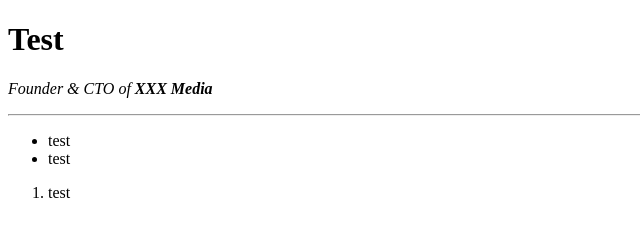
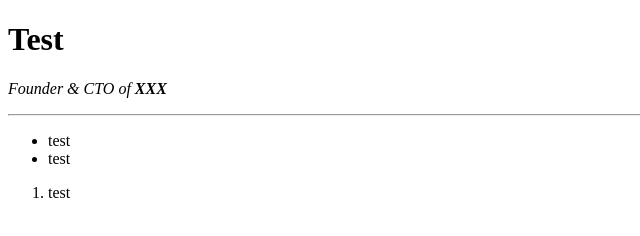
Before and after one commit to smicelli/test, a plain HTML site: page index.html in a window 1280 px wide. Shown: the full height of the page, 0-640 px from the left. Drawn offline with Linux system fonts and the light colour scheme.

Commit message:
Update index.html

```diff
--- a/index.html
+++ b/index.html
@@ -9,7 +9,7 @@
 <body>
   <h1>Test</h1>
   <p>
-    <em> Founder & CTO of <strong>XXX Media</strong></em>
+    <em> Founder & CTO of <strong>XXX</strong></em>
   </p>
   <hr>
   <ul>
```
